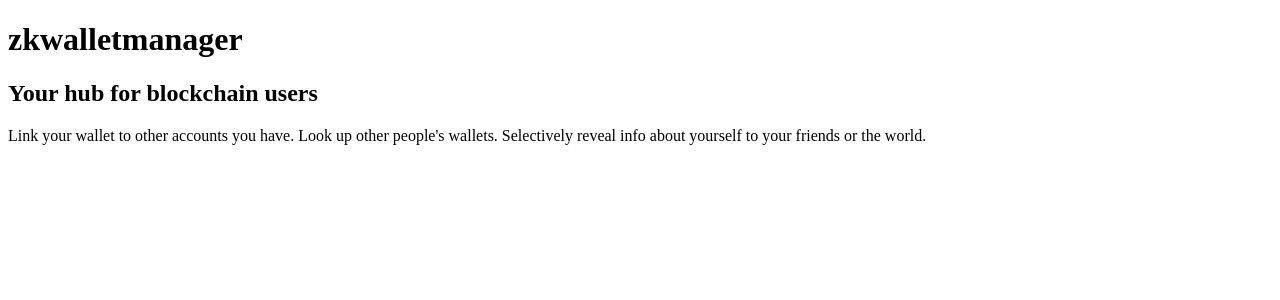
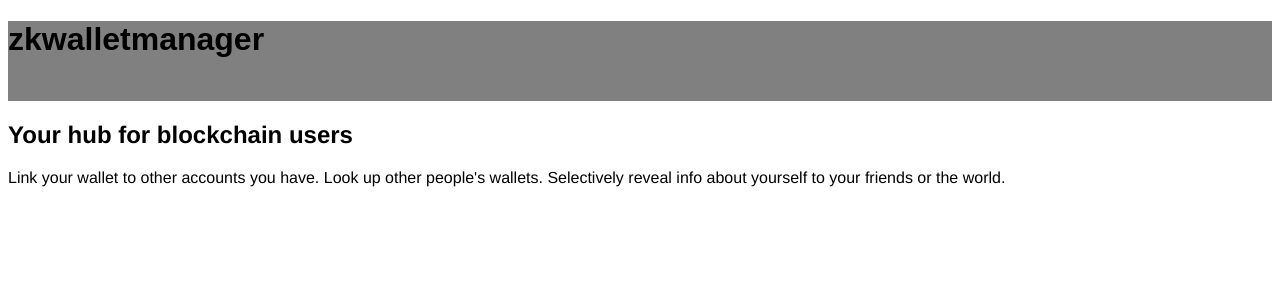
Before and after one commit to TheNonEconomist/zkWalletManager, a SvelteKit app: page / in a window 1280 px wide. Shown: the top 300 px of the page. Built offline with nearby package versions, Linux system fonts and the light colour scheme.

Commit message:
add stylesheet

```diff
--- a/src/app.html
+++ b/src/app.html
@@ -3,6 +3,7 @@
 	<head>
 		<meta charset="utf-8" />
 		<link rel="icon" href="%sveltekit.assets%/favicon.png" />
+		<link rel="stylesheet" href="styles.css"/>
 		<meta name="viewport" content="width=device-width, initial-scale=1" />
 		%sveltekit.head%
 	</head>
--- /dev/null
+++ b/static/styles.css
@@ -0,0 +1,18 @@
+/* header */
+body{
+    font-family: "Helvetica Neue", Arial, sans-serif;
+    font-weight: 200;
+}
+
+.header{
+    background-color: grey;
+    height: 5em;
+    font-family: sans-serif;
+}
+
+/* main content */
+.main{
+    /* nothing for now */
+
+
+}
```
